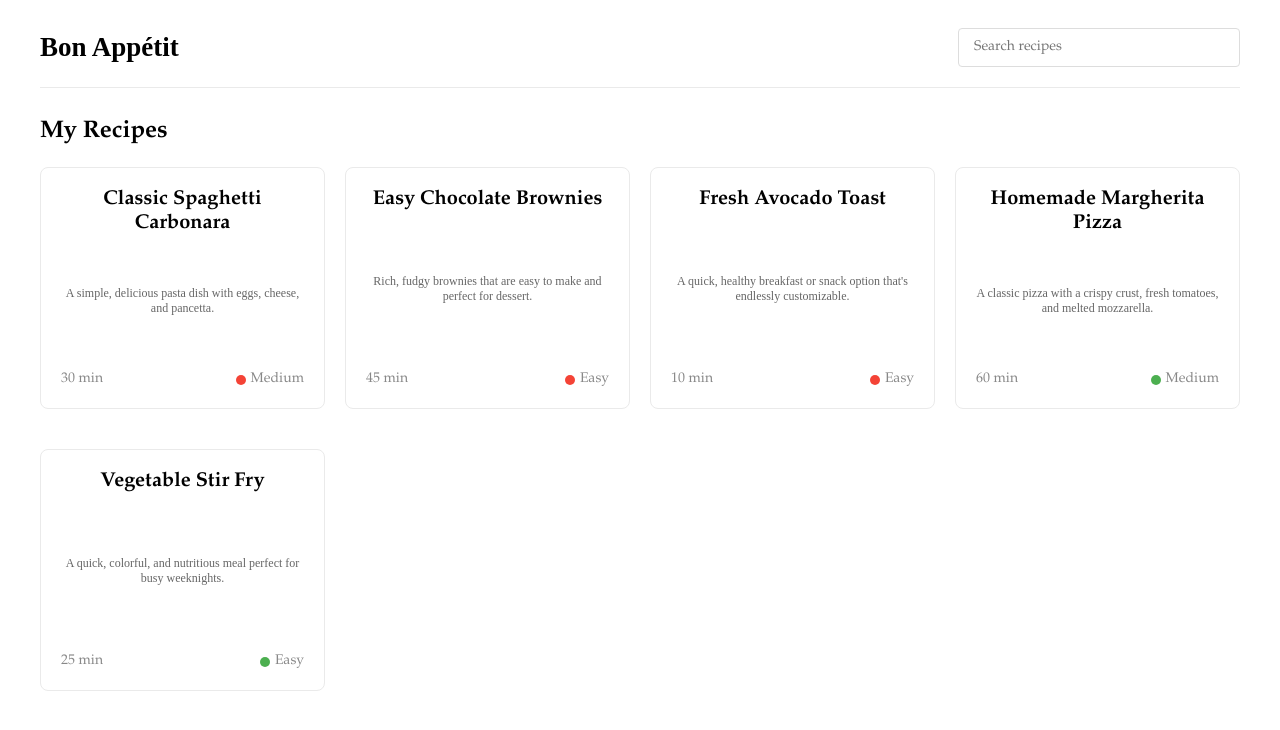
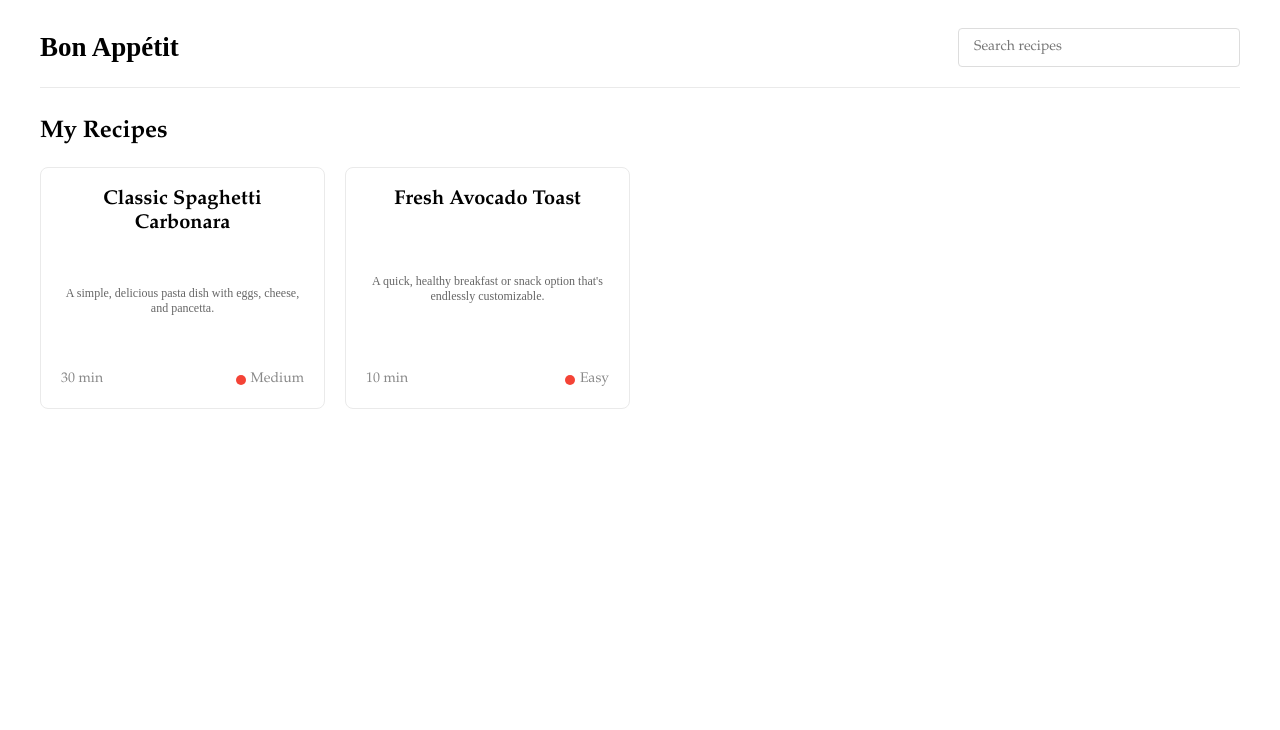
Before and after one commit to vighnesh-radhakrishnan/bon-appetit, a React (Vite) app: page / in a window 1280 px wide. Shown: the top 730 px of the page. Built offline with nearby package versions, Linux system fonts and the light colour scheme; a web font is replaced by a local one.

Commit message:
added recipes

```diff
--- a/src/data/RecipeData.js
+++ b/src/data/RecipeData.js
@@ -29,36 +29,6 @@ const recipes = [
   },
   {
     id: "2",
-    title: "Easy Chocolate Brownies",
-    description:
-      "Rich, fudgy brownies that are easy to make and perfect for dessert.",
-    time: 45,
-    difficulty: "Easy",
-    isVegetarian: false,
-    ingredients: [
-      "150g butter",
-      "300g sugar",
-      "100g cocoa powder",
-      "1 tsp vanilla extract",
-      "2 eggs",
-      "150g all-purpose flour",
-      "1/4 tsp salt",
-      "100g chocolate chips",
-    ],
-    instructions: [
-      "Preheat oven to 350°F (175°C) and line a 8x8 inch baking pan with parchment paper.",
-      "Melt the butter in a microwave or on the stove.",
-      "In a large bowl, mix melted butter with sugar, cocoa powder, and vanilla.",
-      "Add eggs one at a time, mixing well after each addition.",
-      "Fold in flour and salt until just combined.",
-      "Stir in chocolate chips.",
-      "Pour the batter into the prepared pan and spread evenly.",
-      "Bake for 25-30 minutes or until a toothpick inserted comes out with a few crumbs.",
-      "Cool completely before cutting into squares.",
-    ],
-  },
-  {
-    id: "3",
     title: "Fresh Avocado Toast",
     description:
       "A quick, healthy breakfast or snack option that's endlessly customizable.",
@@ -82,63 +52,6 @@ const recipes = [
       "Sprinkle with red pepper flakes or additional seasonings as desired.",
     ],
   },
-  {
-    id: "4",
-    title: "Homemade Margherita Pizza",
-    description:
-      "A classic pizza with a crispy crust, fresh tomatoes, and melted mozzarella.",
-    time: 60,
-    difficulty: "Medium",
-    isVegetarian: true,
-    ingredients: [
-      "500g pizza dough",
-      "200g tomato sauce",
-      "250g fresh mozzarella, sliced",
-      "Fresh basil leaves",
-      "2 tbsp olive oil",
-      "Salt, to taste",
-    ],
-    instructions: [
-      "Preheat oven to 475°F (245°C) with a pizza stone if available.",
-      "Roll out the pizza dough on a floured surface to desired thickness.",
-      "Transfer the dough to a baking sheet or pizza peel dusted with cornmeal.",
-      "Spread tomato sauce evenly over the dough, leaving a small border for the crust.",
-      "Arrange mozzarella slices over the sauce.",
-      "Bake for 10-12 minutes or until the crust is golden and cheese is bubbly.",
-      "Remove from oven, top with fresh basil leaves and a drizzle of olive oil.",
-      "Slice and serve immediately.",
-    ],
-  },
-  {
-    id: "5",
-    title: "Vegetable Stir Fry",
-    description:
-      "A quick, colorful, and nutritious meal perfect for busy weeknights.",
-    time: 25,
-    difficulty: "Easy",
-    isVegetarian: true,
-    ingredients: [
-      "2 tbsp vegetable oil",
-      "2 cloves garlic, minced",
-      "1 inch piece ginger, grated",
-      "1 bell pepper, sliced",
-      "1 carrot, julienned",
-      "1 cup broccoli florets",
-      "1 cup snap peas",
-      "3 tbsp soy sauce",
-      "1 tbsp honey",
-      "Sesame seeds for garnish",
-    ],
-    instructions: [
-      "Heat oil in a wok or large frying pan over high heat.",
-      "Add garlic and ginger, stir for 30 seconds until fragrant.",
-      "Add vegetables, starting with the ones that take longest to cook (carrots, broccoli).",
-      "Stir-fry for 5-7 minutes until vegetables are tender-crisp.",
-      "Mix soy sauce and honey in a small bowl, then pour over vegetables.",
-      "Toss to coat and cook for another minute.",
-      "Serve hot over rice or noodles, garnished with sesame seeds.",
-    ],
-  },
 ];
 
 export default recipes;
```
